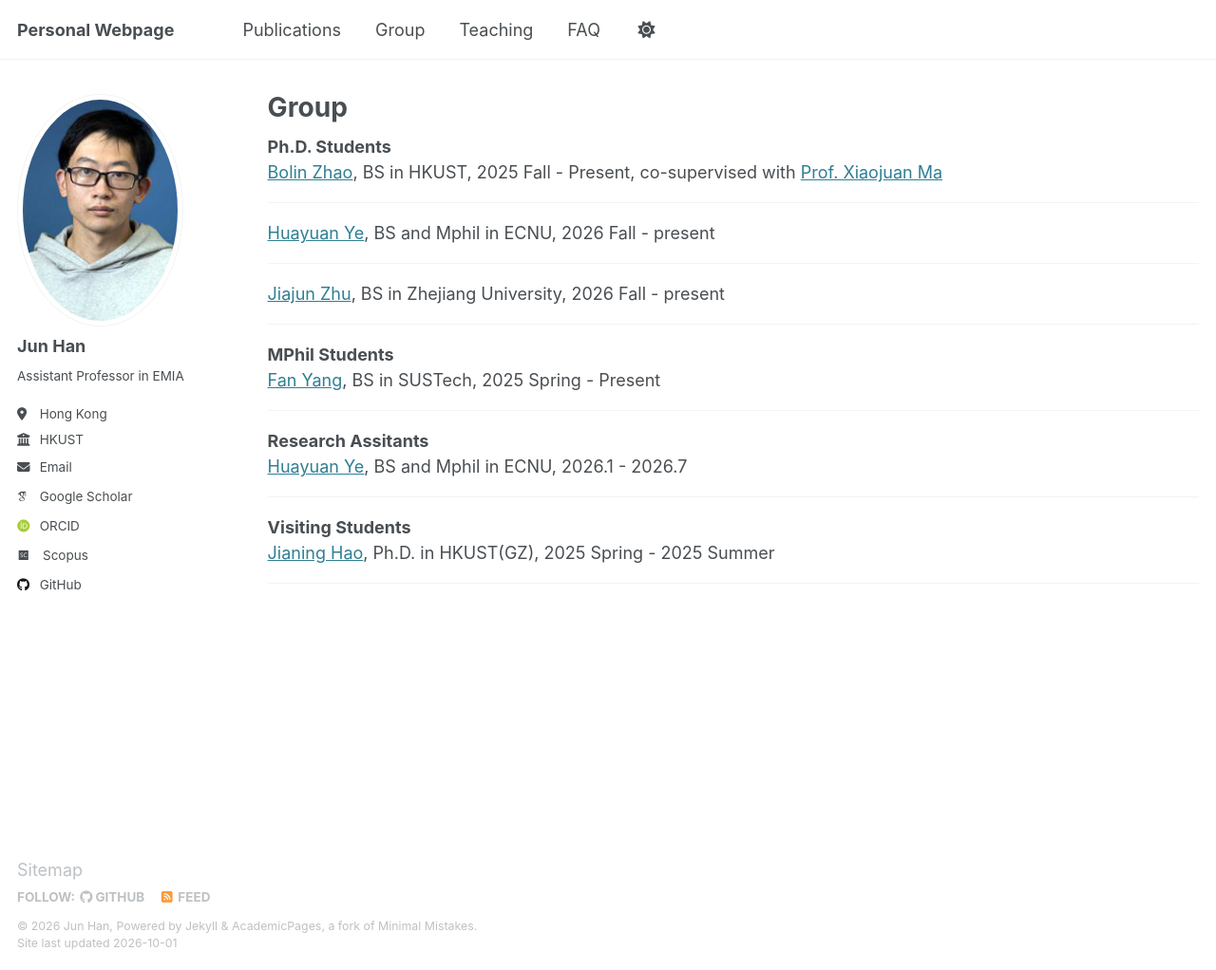
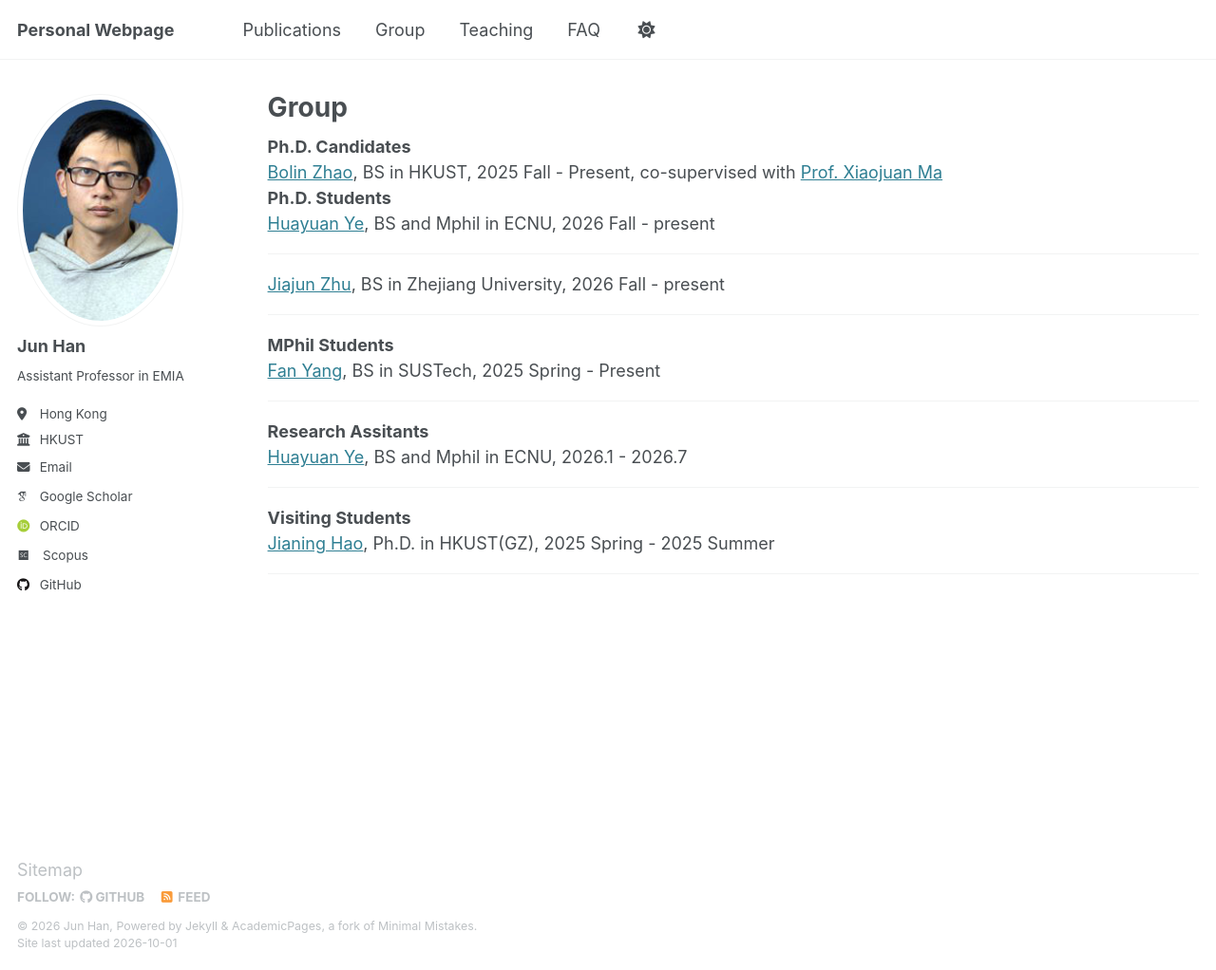
Before and after one commit to stevenhan1991/stevenhan1991.github.io, a Jekyll site: the page built from _pages/group.md, in a window 1280 px wide and 1022 px high. Shown: the whole window at 95% size. Built offline with Jekyll 4.4.1, drawn with Linux system fonts in a browser that asks for light colours; some web fonts are replaced.

Commit message:
Update group.md

```diff
--- a/_pages/group.md
+++ b/_pages/group.md
@@ -9,14 +9,17 @@ redirect_from:
 
 <div class="Teaching">
 
- <b> Ph.D. Students </b>
+ <b> Ph.D. Candidates </b>
 
   <div class="text">
 
    <div class="text">
     <div class="title"> <a href = "https://scholar.google.com/citations?user=SB-v8e0AAAAJ&hl=en">Bolin Zhao</a>, BS in HKUST, 2025 Fall - Present, co-supervised with <a href="https://seng.hkust.edu.hk/about/people/faculty/xiaojuan-ma">Prof. Xiaojuan Ma</a></div>
 
-   <hr>
+ <b> Ph.D. Students </b>
+
+  <div class="text">
+
    <div class="text">
     <div class="title"><a href="https://huayuan.info/">Huayuan Ye</a>, BS and Mphil in ECNU, 2026 Fall - present </div>
    <hr>
```
